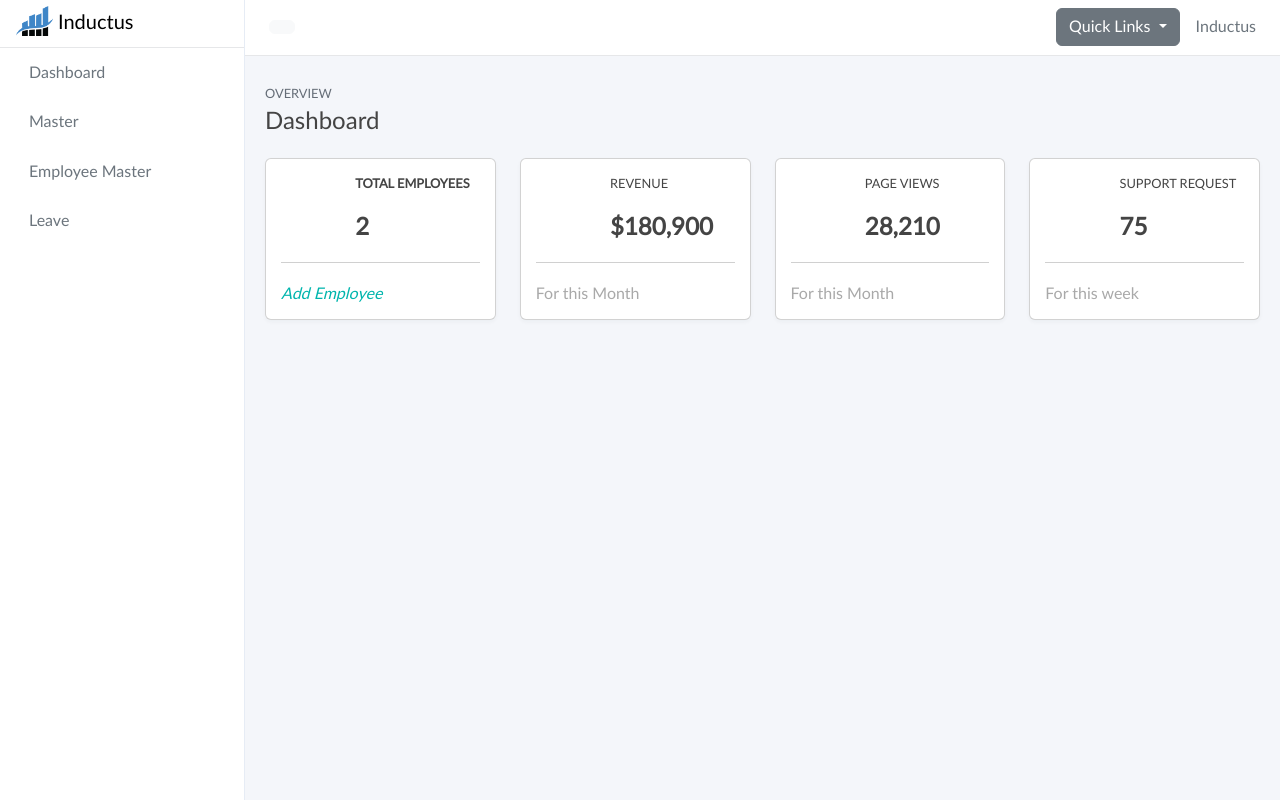
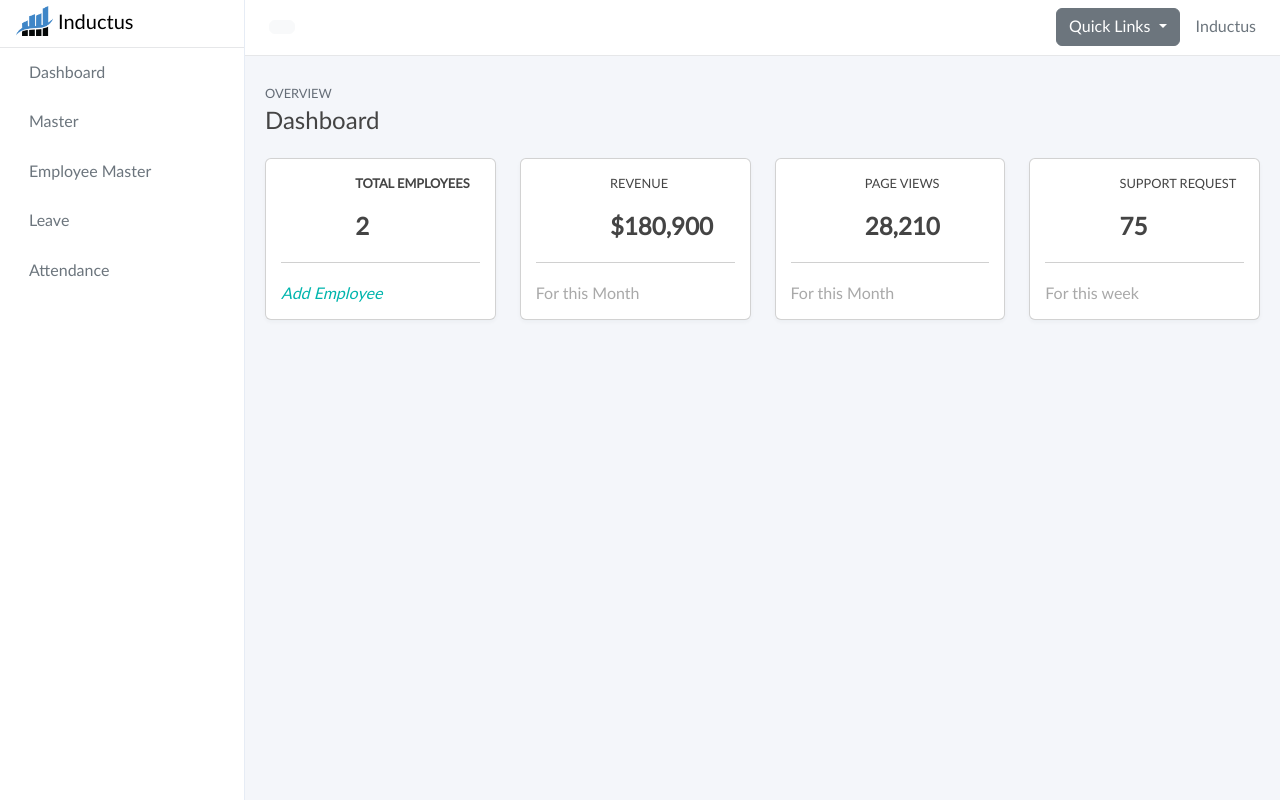
Before and after one commit to ancorp134/hrms, a Django app: page /dashboard/ in a window 1280 px wide. Run offline with Django 4.2, Linux system fonts and the light colour scheme; a user stored in the database is signed in; data comes from the database, SQL or seed files in the repository; both versions use the stored data as it was after the commit; parts of the project's set-up code (start-up, migrations or seed data) failed here and were passed over; some libraries are stand-ins or nearby versions.

Commit message:
add employee attendance

```diff
--- a/base/templates/base.html
+++ b/base/templates/base.html
@@ -79,6 +79,19 @@
                     </ul>
                 </li>
 
+                <li>
+                    <a href="#attendance" data-bs-toggle="collapse" aria-expanded="false" class="dropdown-toggle no-caret-down"><i class="fas fa-layer-group"></i>Attendance</a>
+                    <ul class="collapse list-unstyled" id="attendance">
+                        <li>
+                            <a href="{% url 'leave-master' %}"><i class="fas fa-users"></i>Employees Attendance's</a>
+                        </li>
+                        <li>
+                            <a href="{% url 'leave-applications' %}"><i class="fas fa-user-friends"></i>Attendance Regularisation</a>
+                        </li>
+
+                    </ul>
+                </li>
+
             </ul>
         </nav>
         <!-- end of sidebar component -->
--- a/base/views.py
+++ b/base/views.py
@@ -491,7 +491,7 @@ def EmployeeView(request):
 
             employee_name = request.GET.get('employee_name')
             if employee_name:
-                employees = employees.filter(Q(first_name__icontains=employee_name) | Q(last_name__icontains=employee_name))
+                employees = employees.filter(Q(user__first_name__icontains=employee_name) | Q(user__last_name__icontains=employee_name))
             # Get the last employee code and extract numeric part for increment
             last_employee = Employee.objects.order_by('-employee_code').first()
             if last_employee:
```
Also changed, not shown: db.sqlite3.
